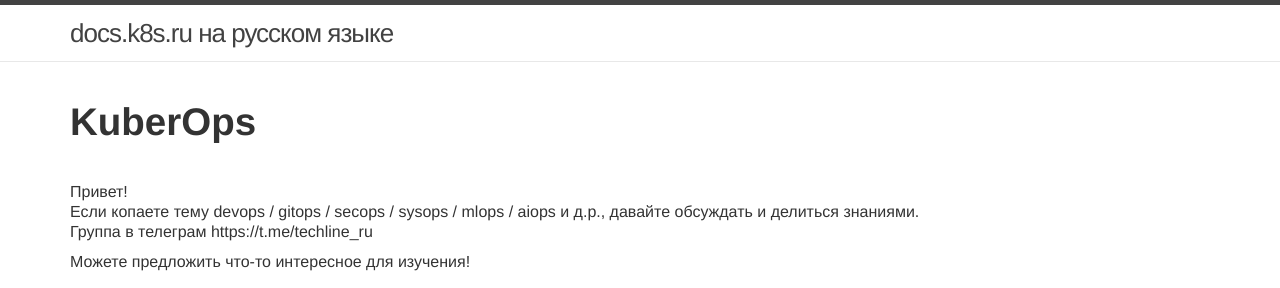
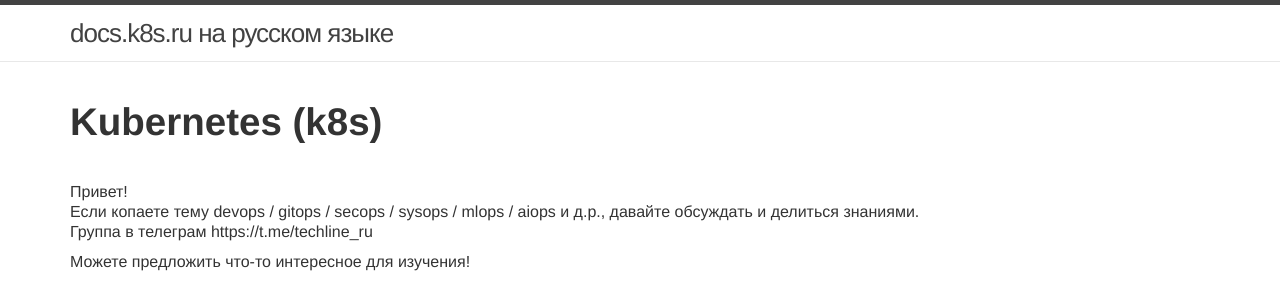
Before and after one commit to webmakaka/docs.k8s.ru, a Jekyll site: the page built from website/00-index.md, in a window 1280 px wide and 900 px high, cut to the strip 0-288 px from the top of the window. Built offline with Jekyll 4.4.1, drawn with Linux system fonts in a browser that asks for light colours.

Commit message:
update header

```diff
--- a/website/00-index.md
+++ b/website/00-index.md
@@ -1,10 +1,10 @@
 ---
 layout: page
-title: GitOps
+title: Kubernetes (k8s)
 permalink: /
 ---
 
-# KuberOps
+# Kubernetes (k8s)
 
 <br/>
 
```
